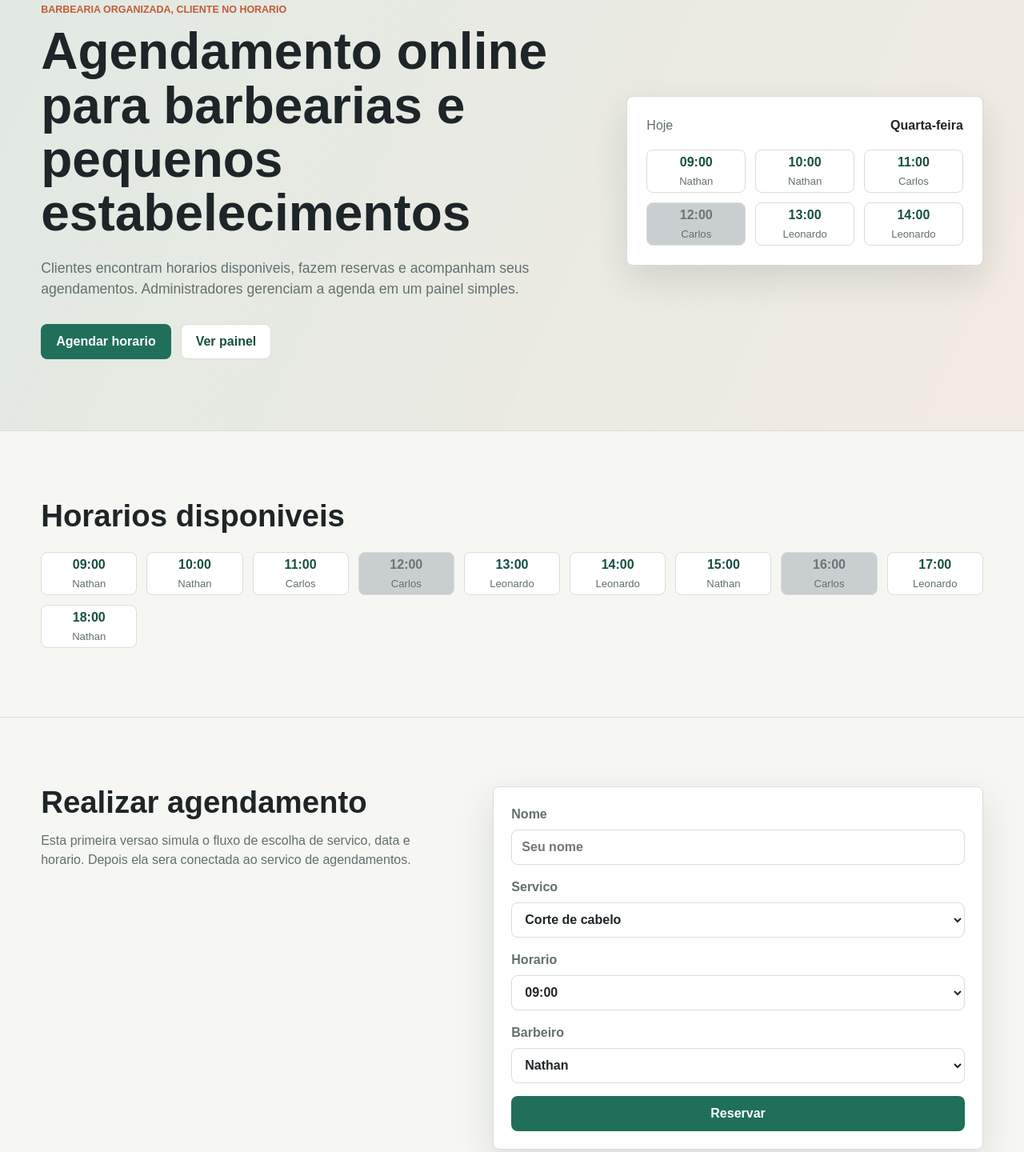
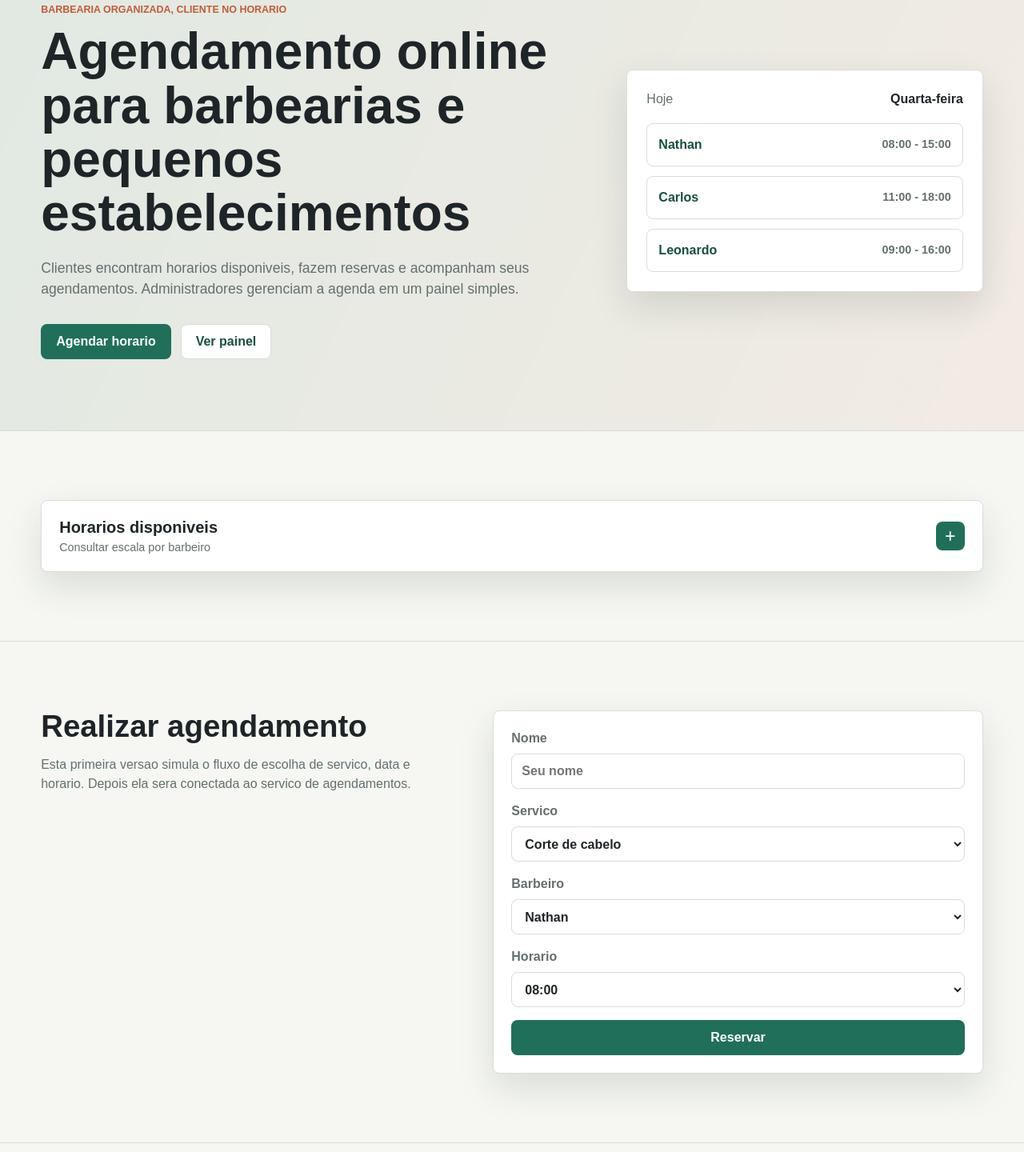
Before and after one commit to Rodrigues-Carlos/projeto-devsecops, a plain HTML site: page apps/web/index.html in a window 1280 px wide. Shown: the part 158-1598 px from the top of the page at 80% size. Drawn offline with Linux system fonts and the light colour scheme.

Commit message:
Arredondada no HTML

```diff
--- a/apps/web/app.js
+++ b/apps/web/app.js
@@ -1,27 +1,101 @@
-const horarios = [
-  { hora: "09:00", barbeiro: "Nathan", status: "Disponivel" },
-  { hora: "10:00", barbeiro: "Nathan", status: "Disponivel" },
-  { hora: "11:00", barbeiro: "Carlos", status: "Disponivel" },
-  { hora: "12:00", barbeiro: "Carlos", status: "Reservado" },
-  { hora: "13:00", barbeiro: "Leonardo", status: "Disponivel" },
-  { hora: "14:00", barbeiro: "Leonardo", status: "Disponivel" },
-  { hora: "15:00", barbeiro: "Nathan", status: "Disponivel" },
-  { hora: "16:00", barbeiro: "Carlos", status: "Reservado" },
-  { hora: "17:00", barbeiro: "Leonardo", status: "Disponivel" },
-  { hora: "18:00", barbeiro: "Nathan", status: "Disponivel" }
+const escalas = [
+  {
+    barbeiro: "Nathan",
+    periodo: "08:00 - 15:00",
+    horarios: [
+      { hora: "08:00", status: "Disponivel" },
+      { hora: "09:00", status: "Disponivel" },
+      { hora: "10:00", status: "Disponivel" },
+      { hora: "11:00", status: "Disponivel" },
+      { hora: "12:00", status: "Disponivel" },
+      { hora: "13:00", status: "Disponivel" },
+      { hora: "14:00", status: "Disponivel" },
+      { hora: "15:00", status: "Disponivel" }
+    ]
+  },
+  {
+    barbeiro: "Carlos",
+    periodo: "11:00 - 18:00",
+    horarios: [
+      { hora: "11:00", status: "Disponivel" },
+      { hora: "12:00", status: "Disponivel" },
+      { hora: "13:00", status: "Disponivel" },
+      { hora: "14:00", status: "Disponivel" },
+      { hora: "15:00", status: "Disponivel" },
+      { hora: "16:00", status: "Disponivel" },
+      { hora: "17:00", status: "Disponivel" },
+      { hora: "18:00", status: "Disponivel" }
+    ]
+  },
+  {
+    barbeiro: "Leonardo",
+    periodo: "09:00 - 16:00",
+    horarios: [
+      { hora: "09:00", status: "Disponivel" },
+      { hora: "10:00", status: "Disponivel" },
+      { hora: "11:00", status: "Disponivel" },
+      { hora: "12:00", status: "Disponivel" },
+      { hora: "13:00", status: "Disponivel" },
+      { hora: "14:00", status: "Disponivel" },
+      { hora: "15:00", status: "Disponivel" },
+      { hora: "16:00", status: "Disponivel" }
+    ]
+  }
 ];
 
-const grid = document.querySelector("#availabilityGrid");
+const board = document.querySelector("#availabilityBoard");
+const barbeiroSelect = document.querySelector('select[name="barbeiro"]');
+const horarioSelect = document.querySelector('select[name="horario"]');
 
-horarios.forEach((horario) => {
-  const button = document.createElement("button");
-  const disponivel = horario.status === "Disponivel";
+escalas.forEach((escala) => {
+  const row = document.createElement("article");
+  const slots = document.createElement("div");
 
-  button.type = "button";
-  button.className = `slot ${disponivel ? "available" : "busy"}`;
-  button.disabled = !disponivel;
-  button.innerHTML = `<strong>${horario.hora}</strong><span>${horario.barbeiro}</span>`;
-  button.setAttribute("aria-label", `${horario.hora} com ${horario.barbeiro}: ${horario.status}`);
+  row.className = "barber-row";
+  slots.className = "slot-list";
+  row.innerHTML = `
+    <div class="barber-name">
+      <strong>${escala.barbeiro}</strong>
+      <span>${escala.periodo}</span>
+    </div>
+  `;
 
-  grid.appendChild(button);
+  escala.horarios.forEach((horario) => {
+    const slot = document.createElement("div");
+    const disponivel = horario.status === "Disponivel";
+
+    slot.className = `slot ${disponivel ? "available" : "busy"}`;
+    slot.innerHTML = `<strong>${horario.hora}</strong><span>${horario.status}</span>`;
+    slot.setAttribute("aria-label", `${horario.hora} com ${escala.barbeiro}: ${horario.status}`);
+
+    slots.appendChild(slot);
+  });
+
+  row.appendChild(slots);
+  board.appendChild(row);
 });
+
+function horariosPorBarbeiro(nomeBarbeiro) {
+  if (nomeBarbeiro === "Qualquer profissional disponivel") {
+    const horariosUnicos = escalas.flatMap((escala) => escala.horarios.map((horario) => horario.hora));
+    return [...new Set(horariosUnicos)].sort();
+  }
+
+  const escala = escalas.find((item) => item.barbeiro === nomeBarbeiro);
+  return escala ? escala.horarios.map((horario) => horario.hora) : [];
+}
+
+function atualizarHorariosDoFormulario() {
+  const horarios = horariosPorBarbeiro(barbeiroSelect.value);
+
+  horarioSelect.innerHTML = "";
+  horarios.forEach((hora) => {
+    const option = document.createElement("option");
+    option.value = hora;
+    option.textContent = hora;
+    horarioSelect.appendChild(option);
+  });
+}
+
+barbeiroSelect.addEventListener("change", atualizarHorariosDoFormulario);
+atualizarHorariosDoFormulario();
--- a/apps/web/index.html
+++ b/apps/web/index.html
@@ -42,40 +42,34 @@
             <span>Hoje</span>
             <strong>Quarta-feira</strong>
           </div>
-          <div class="slot-list">
-            <button type="button" class="slot available">
-              <strong>09:00</strong>
+          <div class="preview-scale">
+            <div>
               <span>Nathan</span>
-            </button>
-            <button type="button" class="slot available">
-              <strong>10:00</strong>
-              <span>Nathan</span>
-            </button>
-            <button type="button" class="slot available">
-              <strong>11:00</strong>
+              <strong>08:00 - 15:00</strong>
+            </div>
+            <div>
               <span>Carlos</span>
-            </button>
-            <button type="button" class="slot busy">
-              <strong>12:00</strong>
-              <span>Carlos</span>
-            </button>
-            <button type="button" class="slot available">
-              <strong>13:00</strong>
+              <strong>11:00 - 18:00</strong>
+            </div>
+            <div>
               <span>Leonardo</span>
-            </button>
-            <button type="button" class="slot available">
-              <strong>14:00</strong>
-              <span>Leonardo</span>
-            </button>
+              <strong>09:00 - 16:00</strong>
+            </div>
           </div>
         </aside>
       </section>
 
       <section id="horarios" class="section">
-        <div class="section-heading">
-          <h2>Horarios disponiveis</h2>
-        </div>
-        <div class="availability-grid" id="availabilityGrid"></div>
+        <details class="availability-panel">
+          <summary>
+            <span>
+              <strong>Horarios disponiveis</strong>
+              <small>Consultar escala por barbeiro</small>
+            </span>
+            <span class="summary-icon" aria-hidden="true">+</span>
+          </summary>
+          <div class="availability-board" id="availabilityBoard"></div>
+        </details>
       </section>
 
       <section id="agendar" class="section split">
@@ -100,19 +94,6 @@
             </select>
           </label>
           <label>
-            Horario
-            <select name="horario">
-              <option>09:00</option>
-              <option>10:00</option>
-              <option>11:00</option>
-              <option>13:00</option>
-              <option>14:00</option>
-              <option>15:00</option>
-              <option>17:00</option>
-              <option>18:00</option>
-            </select>
-          </label>
-          <label>
             Barbeiro
             <select name="barbeiro">
               <option>Nathan</option>
@@ -120,6 +101,10 @@
               <option>Leonardo</option>
               <option>Qualquer profissional disponivel</option>
             </select>
+          </label>
+          <label>
+            Horario
+            <select name="horario"></select>
           </label>
           <button class="button primary" type="button">Reservar</button>
         </form>
@@ -130,12 +115,7 @@
           <h2>Meus agendamentos</h2>
         </div>
         <div class="appointments">
-          <article>
-            <span>15:00</span>
-            <strong>Corte + barba</strong>
-            <p>Agendamento confirmado para hoje.</p>
-            <button type="button">Cancelar</button>
-          </article>
+          <p class="empty-state">Nenhum agendamento realizado.</p>
         </div>
       </section>
 
@@ -149,15 +129,15 @@
 
         <div class="admin-panel">
           <div>
-            <span class="metric">12</span>
+            <span class="metric">0</span>
             <p>Agendamentos da semana</p>
           </div>
           <div>
-            <span class="metric">5</span>
+            <span class="metric">24</span>
             <p>Horarios livres hoje</p>
           </div>
           <div>
-            <span class="metric">1</span>
+            <span class="metric">0</span>
             <p>Cancelamento pendente</p>
           </div>
         </div>
--- a/apps/web/styles.css
+++ b/apps/web/styles.css
@@ -196,10 +196,69 @@ h2 {
   color: var(--ink);
 }
 
-.slot-list,
-.availability-grid {
+.preview-scale {
   display: grid;
-  grid-template-columns: repeat(auto-fit, minmax(110px, 1fr));
+  gap: 12px;
+}
+
+.preview-scale div {
+  display: flex;
+  align-items: center;
+  justify-content: space-between;
+  gap: 16px;
+  min-height: 54px;
+  padding: 0 14px;
+  border: 1px solid var(--line);
+  border-radius: 8px;
+  background: white;
+}
+
+.preview-scale span {
+  color: var(--primary-dark);
+  font-weight: 700;
+}
+
+.preview-scale strong {
+  color: var(--muted);
+  font-size: 0.9rem;
+}
+
+.availability-board {
+  display: grid;
+  gap: 18px;
+  padding: 0 22px 22px;
+}
+
+.barber-row {
+  display: grid;
+  grid-template-columns: minmax(120px, 150px) minmax(0, 1fr);
+  gap: 14px;
+  align-items: stretch;
+}
+
+.barber-name {
+  display: grid;
+  align-content: center;
+  min-height: 58px;
+  padding: 14px;
+  border: 1px solid var(--line);
+  border-radius: 8px;
+  background: var(--surface);
+  box-shadow: 0 12px 30px rgba(31, 43, 39, 0.08);
+}
+
+.barber-name strong {
+  color: var(--ink);
+}
+
+.barber-name span {
+  color: var(--muted);
+  font-size: 0.85rem;
+}
+
+.slot-list {
+  display: grid;
+  grid-template-columns: repeat(auto-fit, minmax(82px, 1fr));
   gap: 12px;
 }
 
@@ -211,7 +270,6 @@ h2 {
   border: 1px solid var(--line);
   border-radius: 8px;
   background: white;
-  cursor: pointer;
   font-weight: 700;
 }
 
@@ -226,13 +284,12 @@ h2 {
 }
 
 .slot.available:hover {
-  border-color: var(--primary);
+  border-color: var(--line);
 }
 
 .slot.busy {
   color: #6d7376;
   background: var(--busy);
-  cursor: not-allowed;
 }
 
 .section {
@@ -246,6 +303,62 @@ h2 {
   justify-content: space-between;
   gap: 24px;
   margin-bottom: 24px;
+}
+
+.availability-panel {
+  border: 1px solid var(--line);
+  border-radius: 8px;
+  background: var(--surface);
+  box-shadow: var(--shadow);
+  overflow: hidden;
+}
+
+.availability-panel summary {
+  display: flex;
+  align-items: center;
+  justify-content: space-between;
+  gap: 18px;
+  min-height: 76px;
+  padding: 18px 22px;
+  cursor: pointer;
+  list-style: none;
+}
+
+.availability-panel summary::-webkit-details-marker {
+  display: none;
+}
+
+.availability-panel summary strong,
+.availability-panel summary small {
+  display: block;
+}
+
+.availability-panel summary strong {
+  color: var(--ink);
+  font-size: 1.25rem;
+}
+
+.availability-panel summary small {
+  color: var(--muted);
+  font-size: 0.9rem;
+  font-weight: 400;
+}
+
+.summary-icon {
+  display: grid;
+  width: 36px;
+  height: 36px;
+  flex: 0 0 auto;
+  place-items: center;
+  border-radius: 8px;
+  background: var(--primary);
+  color: white;
+  font-size: 1.45rem;
+  line-height: 1;
+}
+
+.availability-panel[open] .summary-icon {
+  transform: rotate(45deg);
 }
 
 .split {
@@ -292,6 +405,16 @@ select {
 
 .appointments article {
   padding: 20px;
+}
+
+.empty-state {
+  margin: 0;
+  padding: 20px;
+  border: 1px solid var(--line);
+  border-radius: 8px;
+  background: var(--surface);
+  color: var(--muted);
+  box-shadow: var(--shadow);
 }
 
 .appointments span {
@@ -373,4 +496,8 @@ select {
   .admin-panel {
     grid-template-columns: 1fr;
   }
+
+  .barber-row {
+    grid-template-columns: 1fr;
+  }
 }
```
